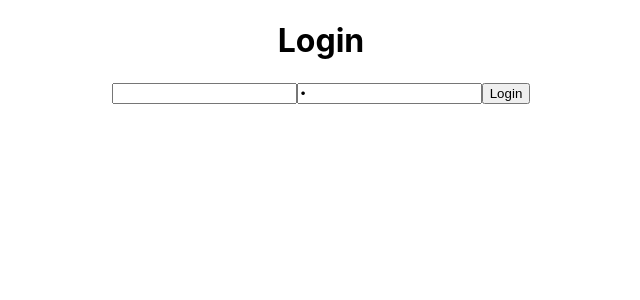
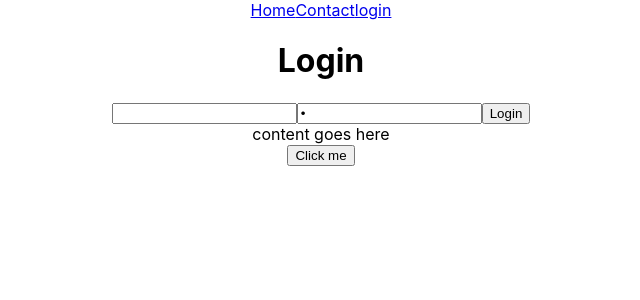
Before and after one commit to random-acts/front-end, a React (Create React App) app in the folder your-app/: page /login in a window 1280 px wide. Shown: the top 300 px of the page, without its empty margins (319-959 px from the left). Built offline with nearby package versions, Linux system fonts and the light colour scheme.

Commit message:
added some routing and tweeked with login Authentication

```diff
--- a/your-app/package.json
+++ b/your-app/package.json
@@ -3,13 +3,16 @@
   "version": "0.1.0",
   "private": true,
   "dependencies": {
+    "axios": "^0.19.0",
     "react": "^16.8.6",
     "react-dom": "^16.8.6",
     "react-redux": "^7.1.0",
+    "react-router-dom": "^5.0.1",
     "react-scripts": "3.0.1",
     "redux": "^4.0.1",
     "redux-devtools-extension": "^2.13.8",
-    "redux-thunk": "^2.3.0"
+    "redux-thunk": "^2.3.0",
+    "styled-components": "^4.3.2"
   },
   "scripts": {
     "start": "react-scripts start",
--- a/your-app/src/App.js
+++ b/your-app/src/App.js
@@ -1,15 +1,23 @@
 import React from "react";
 import "./App.css";
 import { Provider } from "react-redux";
+import { BrowserRouter as Router, Route } from "react-router-dom";
 import store from "./Store";
 import Login from "./components/Login";
+import Navigation from "./components/NavBar";
+import Home from "./components/Home";
+import PrivateRoute from "./components/Home";
 
 function App() {
   return (
     <Provider store={store}>
-      <div className="App">
-        <Login />
-      </div>
+      <Router>
+        <div className="App">
+          <Navigation />
+          <Route path="/login" component={Login} />
+          <PrivateRoute exact path="/protected" component={Home} />
+        </div>
+      </Router>
     </Provider>
   );
 }
--- a/your-app/src/actions/index.js
+++ b/your-app/src/actions/index.js
@@ -1,15 +1,15 @@
-import axios from 'axios';
+import { axiosWithAuth } from "../utils/axiosWithAuth";
 
-export const LOGIN_START = 'LOGIN_START';
-export const LOGIN_SUCCESS = 'LOGIN_SUCCESS';
-export const LOGIN_FAIL = 'LOGIN_FAIL';
+export const LOGIN_START = "LOGIN_START";
+export const LOGIN_SUCCESS = "LOGIN_SUCCESS";
+export const LOGIN_FAIL = "LOGIN_FAIL";
 
 export const login_start = cred => dispatch => {
   dispatch({ type: LOGIN_START });
-  return axios
-    .post('http://localhost:5000/api/login', cred)
+  return axiosWithAuth()
+    .post("http://localhost:5000/api/login", cred)
     .then(res => {
-      localStorage.setItem('token', res.data.payload);
+      localStorage.setItem("token", res.data.payload);
       dispatch({ type: LOGIN_SUCCESS });
     })
     .catch(err => {
--- /dev/null
+++ b/your-app/src/components/Home.js
@@ -0,0 +1,13 @@
+import React, { Component } from "react";
+
+export default class Home extends Component {
+  render() {
+    return (
+      <div>
+        <div className="rdmAct"> content goes here</div>
+
+        <button> Click me </button>
+      </div>
+    );
+  }
+}
--- /dev/null
+++ b/your-app/src/components/NavBar.js
@@ -0,0 +1,27 @@
+import React from "react";
+import { NavLink } from "react-router-dom";
+import styled from "styled-components";
+
+const AppLinks = styled.div``;
+
+const LinksButton = styled(NavLink)``;
+
+export default function Navigation() {
+  return (
+    <div className="appNav">
+      <AppLinks>
+        <LinksButton to="/" activeClassName="selected">
+          Home
+        </LinksButton>
+
+        <LinksButton to="/contacts" activeClassName="selected">
+          Contact
+        </LinksButton>
+
+        <LinksButton to="/login" activeClassName="selected">
+          login
+        </LinksButton>
+      </AppLinks>
+    </div>
+  );
+}
--- /dev/null
+++ b/your-app/src/utils/axiosWithAuth.js
@@ -0,0 +1,12 @@
+import axios from "axios";
+
+export const axiosWithAuth = () => {
+  const token = localStorage.getItem("token");
+
+  return axios.create({
+    headers: {
+      Authorization: token
+    },
+    baseURL: "http://localhost:5000/home"
+  });
+};
```
Also changed, not shown: your-app/src/components/Login.js (+11 -11 lines), your-app/src/components/Nav.js (deleted, +0 -11 lines), your-app/src/components/PrivateRoute.js (added, +18 -0 lines), 2 other files (tests, documents, lock files or other folders).
